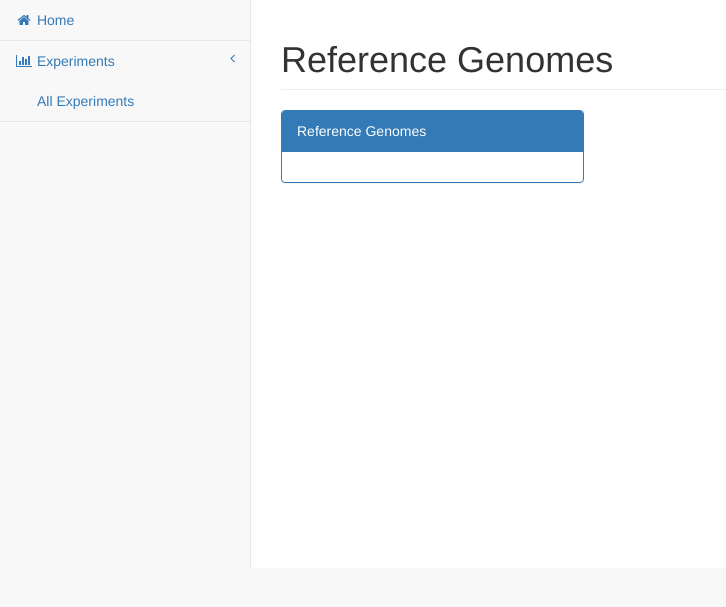
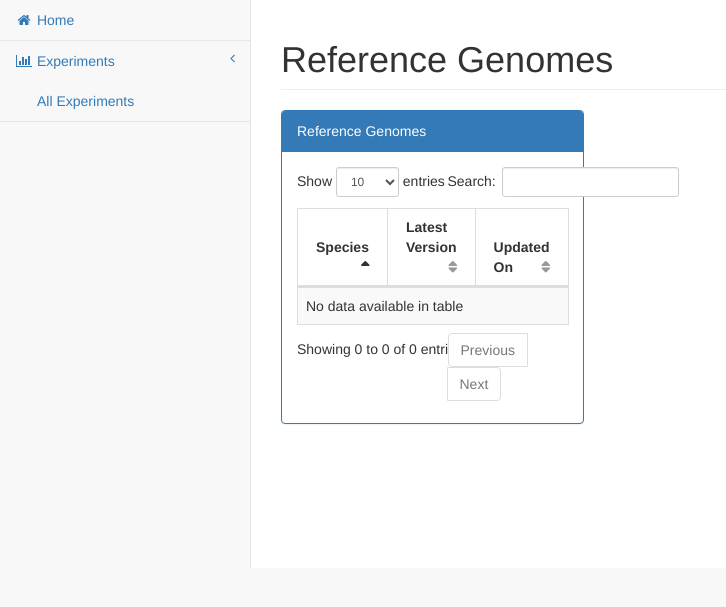
Before and after one commit to luiscleto/irap_user_server, a Django app: page /reference-genomes/list/ in a window 1280 px wide. Shown: the part 51-658 px from the top of the page, without its empty margins (0-726 px from the left). Run offline with Django 3.2, Linux system fonts and the light colour scheme; style sheets or scripts are compiled from the project's sources; some libraries are stand-ins or nearby versions.

Commit message:
refactor

```diff
--- a/templates/ReferenceGenomes/list.html
+++ b/templates/ReferenceGenomes/list.html
@@ -19,7 +19,24 @@
                 </div>
                 <!-- /.panel-heading -->
                 <div class="panel-body">
-
+                    <div class="dataTable_wrapper">
+                        <table class="table table-striped table-bordered table-hover" id="dataTables-genomes">
+                            <thead>
+                            <tr>
+                                <th>Species</th>
+                                <th>Latest Version</th>
+                                <th>Updated On</th>
+                            </tr>
+                            </thead>
+                            {% for s in species %}
+                                <tr>
+                                    <td>{{ s.name }}</td>
+                                    <td>{{ s.latest_version }}</td>
+                                    <td>{{ s.modified_on }}</td>
+                                </tr>
+                            {% endfor %}
+                        </table>
+                    </div>
                 </div>
                 <!-- /.panel-body -->
             </div>
@@ -28,4 +45,13 @@
     </div>
     <!-- /.row -->
 
+     <script>
+    $(document).ready(function() {
+        $('#dataTables-genomes').DataTable({
+                responsive: true,
+                order: [[ 0, "asc" ]]
+        });
+    });
+    </script>
+
 {% endblock %}
--- a/templates/ReferenceGenomes/view.html
+++ b/templates/ReferenceGenomes/view.html
@@ -27,9 +27,8 @@
                                 <th>Date Submitted</th>
                             </tr>
                             </thead>
-
                             {% for rg in reference_genomes %}
-                                <tr class="odd gradeX">
+                                <tr>
                                     <td><a href="#">{{ rg.version }}</a></td>
                                     <td>{{ rg.date_created }}</td>
                                 </tr>
--- a/templates/base.html
+++ b/templates/base.html
@@ -30,7 +30,8 @@
               rel="stylesheet">
 
         <!-- DataTables Responsive CSS -->
-        <link href="{% static 'bower_components/datatables-responsive/css/responsive.dataTables.scss' %}" rel="stylesheet" type="text/css">
+        <link href="{% static 'bower_components/datatables-responsive/css/responsive.dataTables.scss' %}"
+              rel="stylesheet" type="text/css">
 
         <!-- Custom CSS -->
         <link href="{% static 'dist/css/sb-admin-2.css' %}" rel="stylesheet">
@@ -67,8 +68,7 @@
     <div id="page-wrapper">
         {% block content %}{% endblock %}
     </div>
-</div>
-<!-- /#page-wrapper -->
+    <!-- /#page-wrapper -->
 </div>
 <!-- /#wrapper -->
 
--- a/user_server/views.py
+++ b/user_server/views.py
@@ -131,10 +131,18 @@
 def list_reference_genome(request):
     try:
         ss = Species.objects.all()
-        e = ReferenceGenome.objects.all()
+        ss = [append_latest_version_to_species(s) for s in ss]
     except Experiment.DoesNotExist:
         raise Http404("No reference genomes exist")
-    return render(request, 'ReferenceGenomes/list.html', {'reference_genomes': e, 'species': ss})
+    return render(request, 'ReferenceGenomes/list.html', {'species': ss})
+
+
+def append_latest_version_to_species(species):
+    rg = ReferenceGenome.objects.only('version', 'date_created').filter(species__exact=species).order_by('-version').last()
+    s = species
+    s['latest_version'] = str(rg.version)
+    s['modified_on'] = rg.date_created
+    return s
 
 
 def page_not_found_view(request):
```
